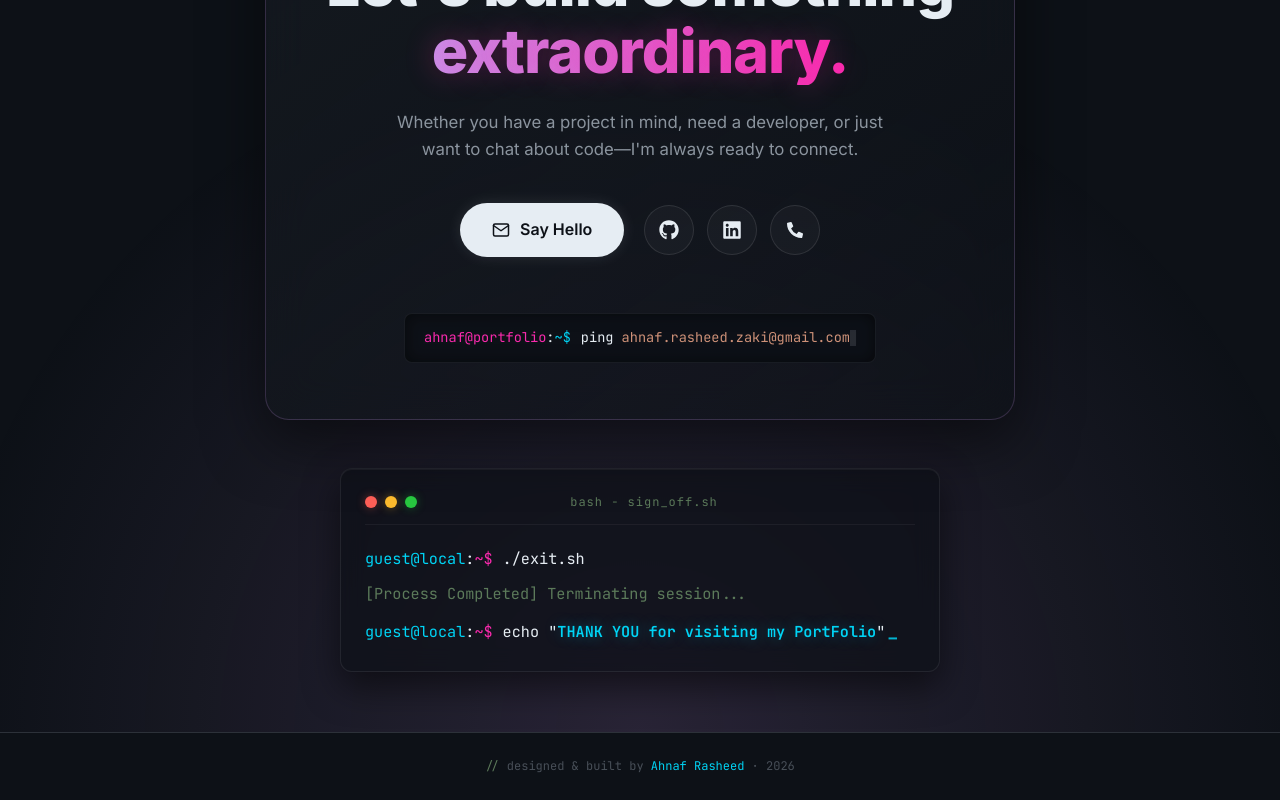
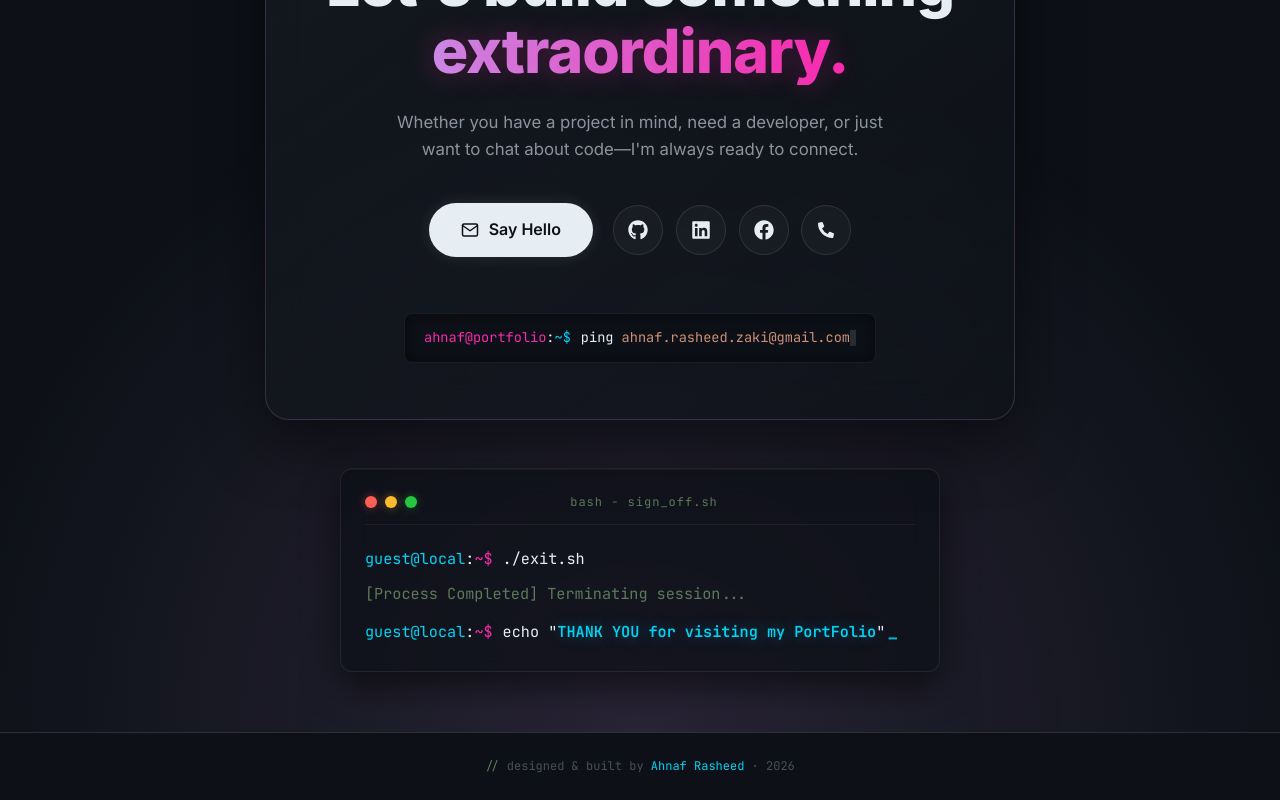
Before and after one commit to ah-nd-naf/Portfolio_Ahnaf, a React (Vite) app: page / in a window 1280 px wide. Shown: the part 3860-4660 px from the top of the page. Built offline with nearby package versions, Linux system fonts and the light colour scheme; the HTML template or start-up script is replaced by a standard one.

Commit message:
feat: add Facebook icon and link to contact social media section

```diff
--- a/src/components/Contact.jsx
+++ b/src/components/Contact.jsx
@@ -1,6 +1,6 @@
 import React, { useState, useRef } from 'react';
 import { motion } from 'framer-motion';
-import { FaGithub, FaLinkedin, FaTwitter, FaPhoneAlt } from 'react-icons/fa';
+import { FaGithub, FaLinkedin, FaFacebook, FaPhoneAlt } from 'react-icons/fa';
 import { FiMail } from 'react-icons/fi';
 
 const Contact = () => {
@@ -100,6 +100,7 @@ const Contact = () => {
             {[
               { icon: <FaGithub size={20} />, href: "https://github.com/ah-nd-naf", color: "var(--syn-cyan)" },
               { icon: <FaLinkedin size={20} />, href: "https://linkedin.com/in/ahnafrasheed/", color: "var(--syn-purple)" },
+              { icon: <FaFacebook size={20} />, href: "https://www.facebook.com/share/192K2vokxv/", color: "#1877F2" },
               { icon: <FaPhoneAlt size={16} />, href: "tel:+8801715539677", color: "var(--syn-green)" }
             ].map((social, idx) => (
               <a
```
